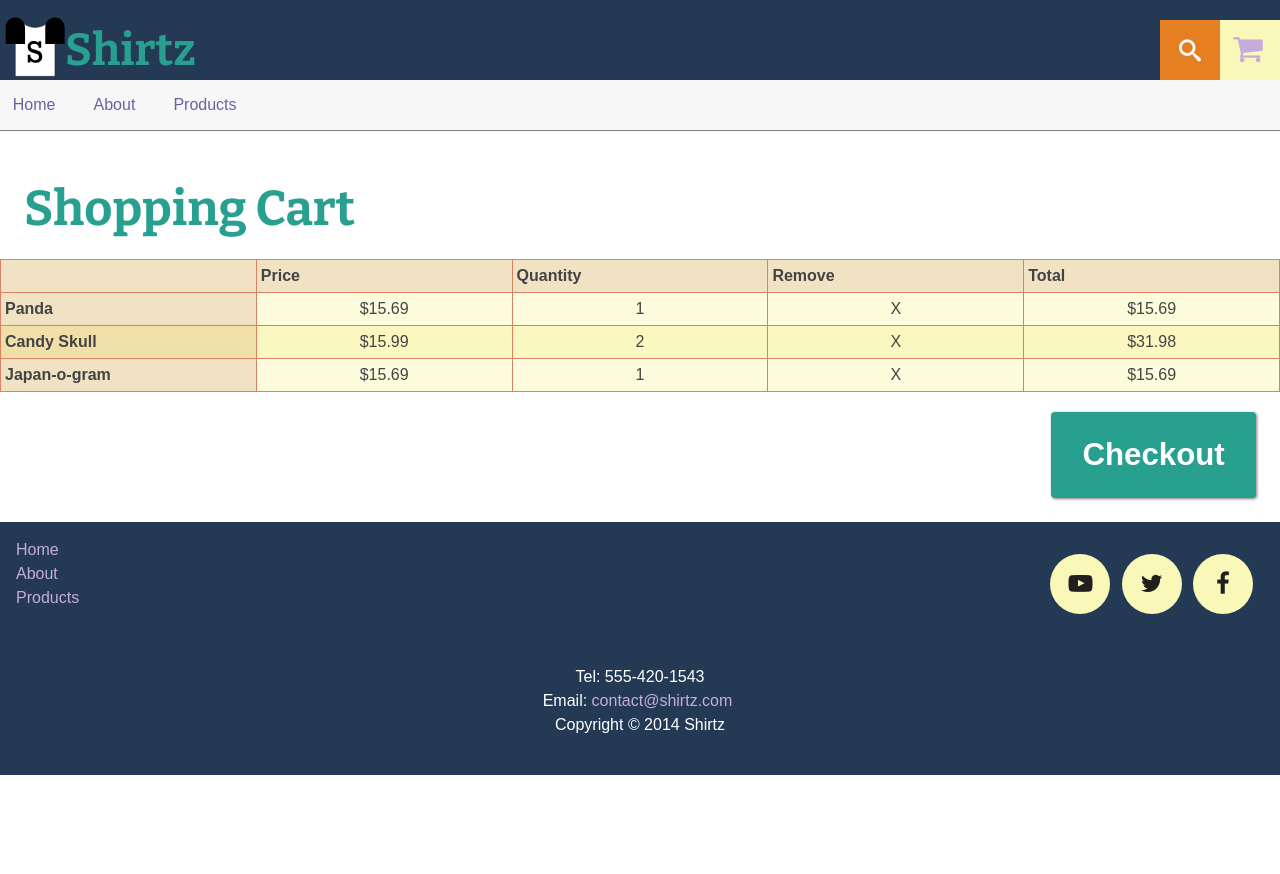
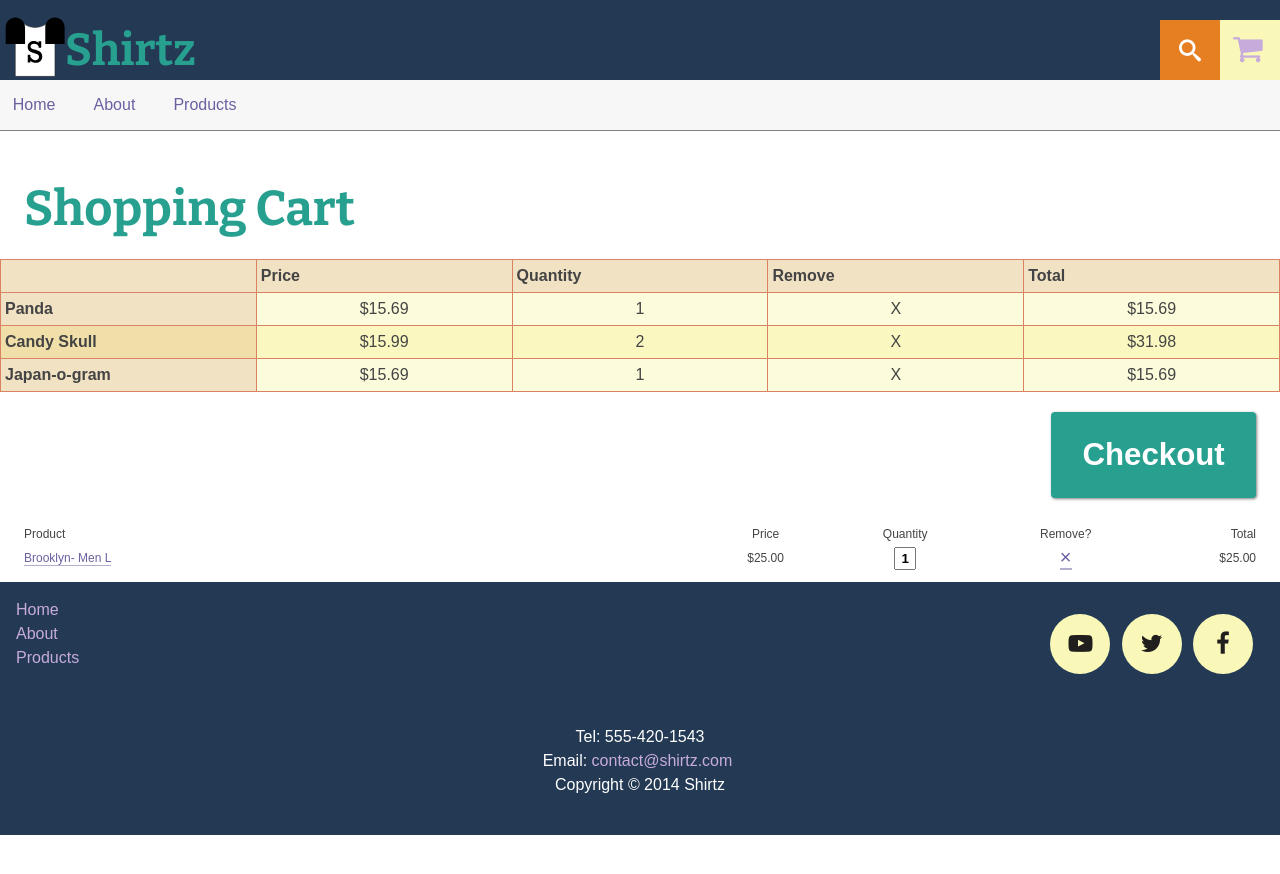
Before and after one commit to mart0855/ecommerce-website, a Jekyll site: the page built from cart.html, in a window 1280 px wide. Shown: the top 874 px of the page. Built offline with Jekyll 4.4.1, drawn with Linux system fonts in a browser that asks for light colours; nearby versions of some CDN libraries; Markdown is read by kramdown in place of the engine named in the settings.

Commit message:
Added cart and optimized images

```diff
--- a/_layouts/default.html
+++ b/_layouts/default.html
@@ -13,18 +13,19 @@
 </head>
 <body>
 
-  <header class="masthead" role="banner">
+  <header class="masthead grid" role="banner">
 
     <div class="masthead-top">
-      <h1 class="logo-wrapper brand heading"><a href="{{site.baseurl}}/" class="logo">Shirtz</h1></a>
+      <h1 class="logo-wrapper brand heading gutter"><a href="{{site.baseurl}}/" class="logo">Shirtz</h1></a>
     <div class="cart giga sb-search">
       <a href="{{site.baseurl}}/cart"><i class="fa fa-shopping-cart"></i><span class="hide-text">Cart</span></a>
     </div>
     <div id="search" class="grid" role="search">
       <div id="sb-search" class="sb-search">
         <form method="get" action="{{site.baseurl}}/search/" >
+          <label for="search">Search</label>
           <input class="sb-search-input" placeholder="Search..." type="search" value="" name="search" id="search">
-          <input class="sb-search-submit" type="submit" value="">
+          <input class="sb-search-submit" type="submit" value="Search">
           <span class="sb-icon-search"></span>
         </form>
       </div>
--- a/cart.html
+++ b/cart.html
@@ -45,3 +45,29 @@ layout: default
       <a class="btn btn-alt tera ease-all media-img-reversed" href="{{site.baseurl}}/thank-you">Checkout</a>
     </div>
   </div>
+
+
+<div class="grid">
+  <div class="gutter"
+    <form action="/cart" method="post" name="cartform" id="cart-form" class="cart-form">
+          <div class="cart-table-container">
+            <ol class="cart-table">
+              <li class="row">
+                <div class="th cell t-desc">Product</div>
+                <div class="th cell t-price">Price</div>
+                <div class="th cell t-qty">Quantity</div>
+                <div class="th cell t-del">Remove?</div>
+                <div class="th cell t-total">Total</div>
+              </li>
+
+              <li class="row" data-item-id="#">
+                <div class="cell td t-desc"><a href="{{site.baseurl}}/products/mens/brooklyn">Brooklyn- Men L</a></div>
+                <div class="cell td t-price">$25.00</div>
+                <div class="cell td t-qty"><input type="text" class="field" name="updates[275584364]" id="updates_275584364" value="1" /></div>
+                <div class="cell td t-del"><a href="/cart/change/275584364?quantity=0" class="remove">&times;</a></div>
+                <div class="cell td t-total">$25.00</div>
+              </li>
+
+            </ol>
+          </div>
+      </div>
```
Also changed, not shown: _includes/css/product-list.css (+35 -0 lines), images/designer-shirt.png, images/womens/kitten.jpg, images/womens/ornate.jpg, images/womens/skull.jpg.
